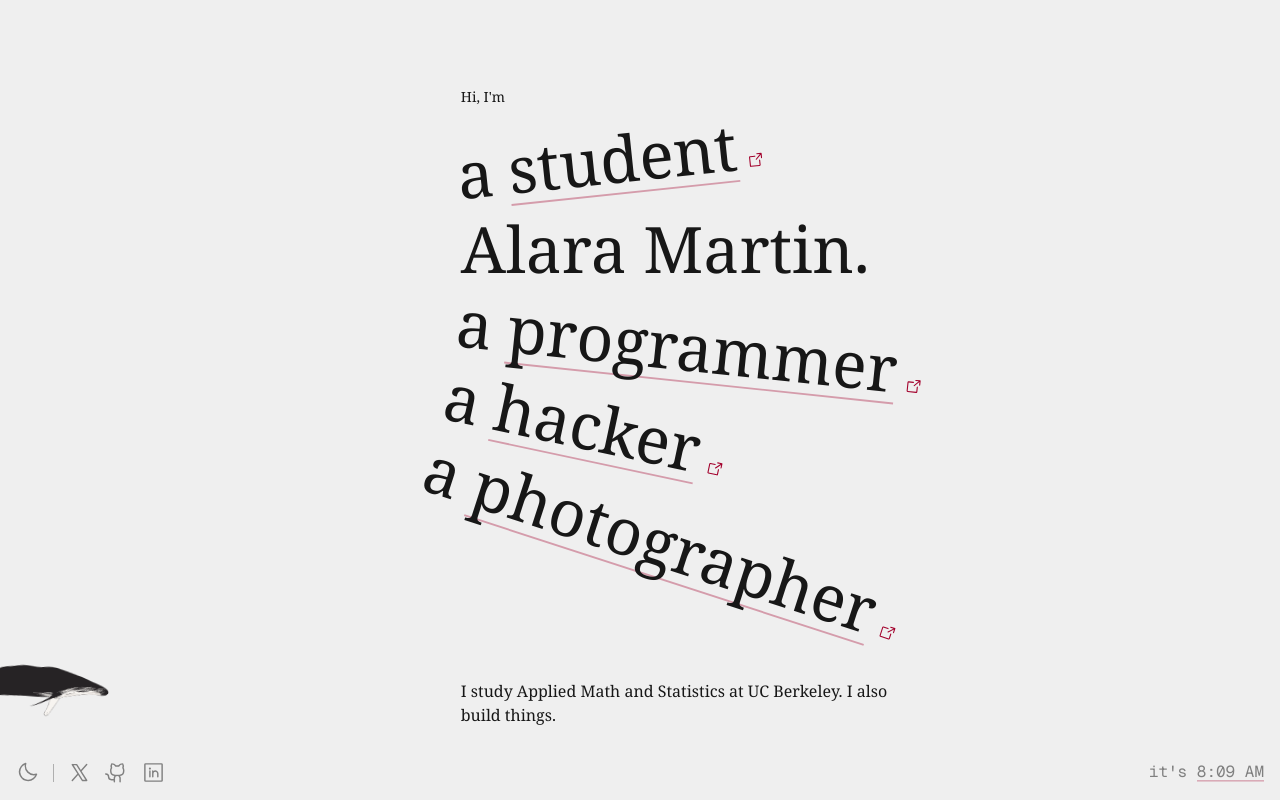
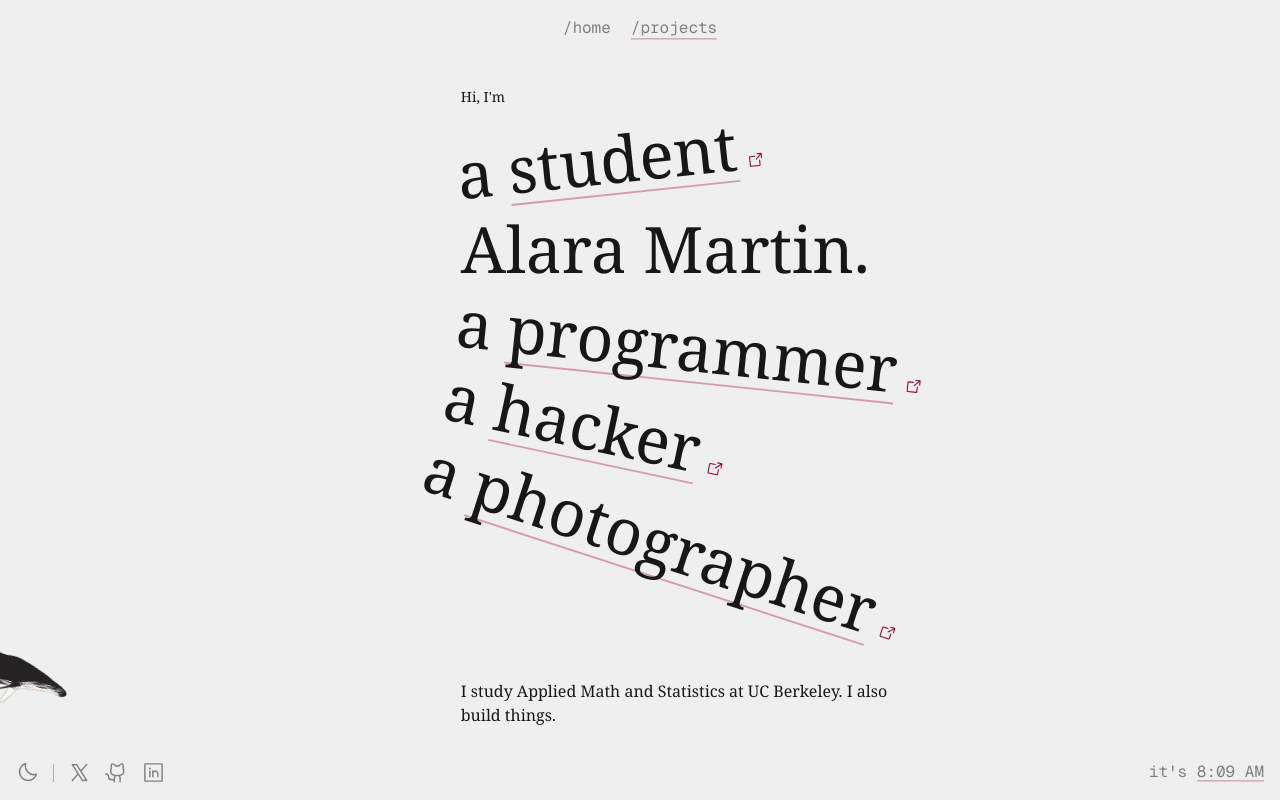
Before and after one commit to alaramartin/website-plain, a Next.js app: page / in a window 1280 px wide. Built offline with nearby package versions, Linux system fonts and the light colour scheme.

Commit message:
add /projects page and top nav

```diff
--- /dev/null
+++ b/src/app/Corners.tsx
@@ -0,0 +1,23 @@
+import DarkModeToggle from "./DarkModeToggle";
+import Socials from "./Socials";
+import Time from "./Time";
+
+// The theme toggle and socials in the bottom-left, the time in the bottom-right.
+export default function Corners() {
+    return (
+        <>
+            <div
+                data-whale-avoid
+                className="absolute bottom-4 left-4 flex items-center gap-3.5"
+            >
+                <DarkModeToggle />
+                <span
+                    aria-hidden
+                    className="h-[18px] w-px bg-[var(--muted)] opacity-40"
+                />
+                <Socials />
+            </div>
+            <Time />
+        </>
+    );
+}
--- /dev/null
+++ b/src/app/Nav.tsx
@@ -0,0 +1,33 @@
+"use client";
+import Link from "next/link";
+import { usePathname } from "next/navigation";
+
+const TABS = [
+    { label: "/home", href: "/" },
+    { label: "/projects", href: "/projects" },
+];
+
+export default function Nav() {
+    const pathname = usePathname();
+
+    return (
+        <nav
+            data-whale-avoid
+            className="absolute left-1/2 top-4 flex -translate-x-1/2 gap-5 font-mono text-base text-[var(--muted)] opacity-70"
+        >
+            {TABS.map(({ label, href }) => {
+                const current = pathname === href;
+                return (
+                    <Link
+                        key={href}
+                        href={href}
+                        aria-current={current ? "page" : undefined}
+                        className={current ? undefined : "link"}
+                    >
+                        {label}
+                    </Link>
+                );
+            })}
+        </nav>
+    );
+}
--- a/src/app/page.tsx
+++ b/src/app/page.tsx
@@ -1,13 +1,13 @@
-import DarkModeToggle from "./DarkModeToggle";
+import Corners from "./Corners";
 import Headline from "./Headline";
-import Socials from "./Socials";
-import Time from "./Time";
+import Nav from "./Nav";
 import Whale from "./Whale";
 
 export default function Home() {
     return (
         <main className="relative h-dvh overflow-hidden">
             <Whale />
+            <Nav />
 
             <div
                 data-whale-avoid
@@ -20,18 +20,7 @@ export default function Home() {
                 </p>
             </div>
 
-            <div
-                data-whale-avoid
-                className="absolute bottom-4 left-4 flex items-center gap-3.5"
-            >
-                <DarkModeToggle />
-                <span
-                    aria-hidden
-                    className="h-[18px] w-px bg-[var(--muted)] opacity-40"
-                />
-                <Socials />
-            </div>
-            <Time />
+            <Corners />
         </main>
     );
 }
--- /dev/null
+++ b/src/app/projects/page.tsx
@@ -0,0 +1,16 @@
+import type { Metadata } from "next";
+import Corners from "../Corners";
+import Nav from "../Nav";
+
+export const metadata: Metadata = {
+    title: "Projects · Alara Martin",
+};
+
+export default function Projects() {
+    return (
+        <main className="relative h-dvh overflow-hidden">
+            <Nav />
+            <Corners />
+        </main>
+    );
+}
```
